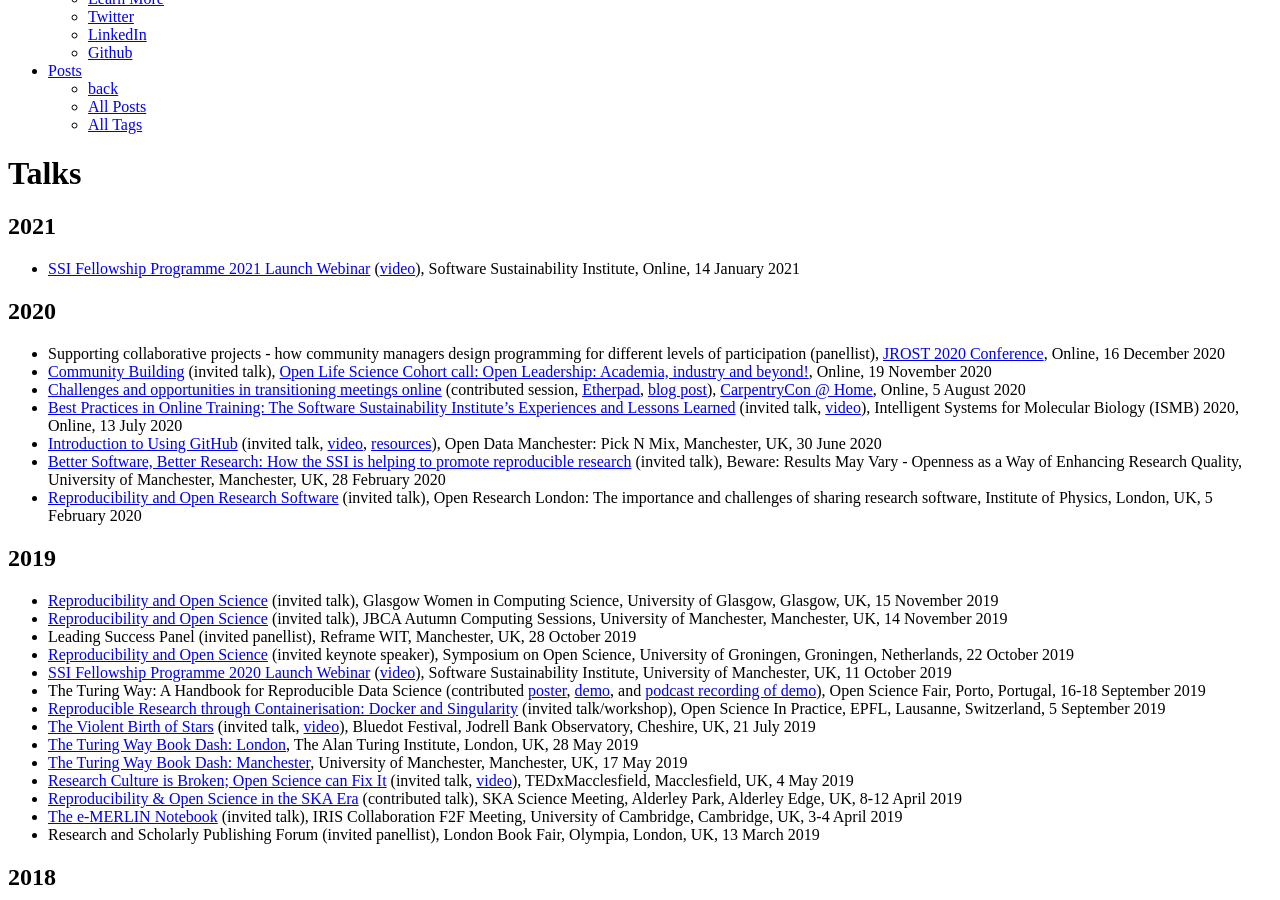
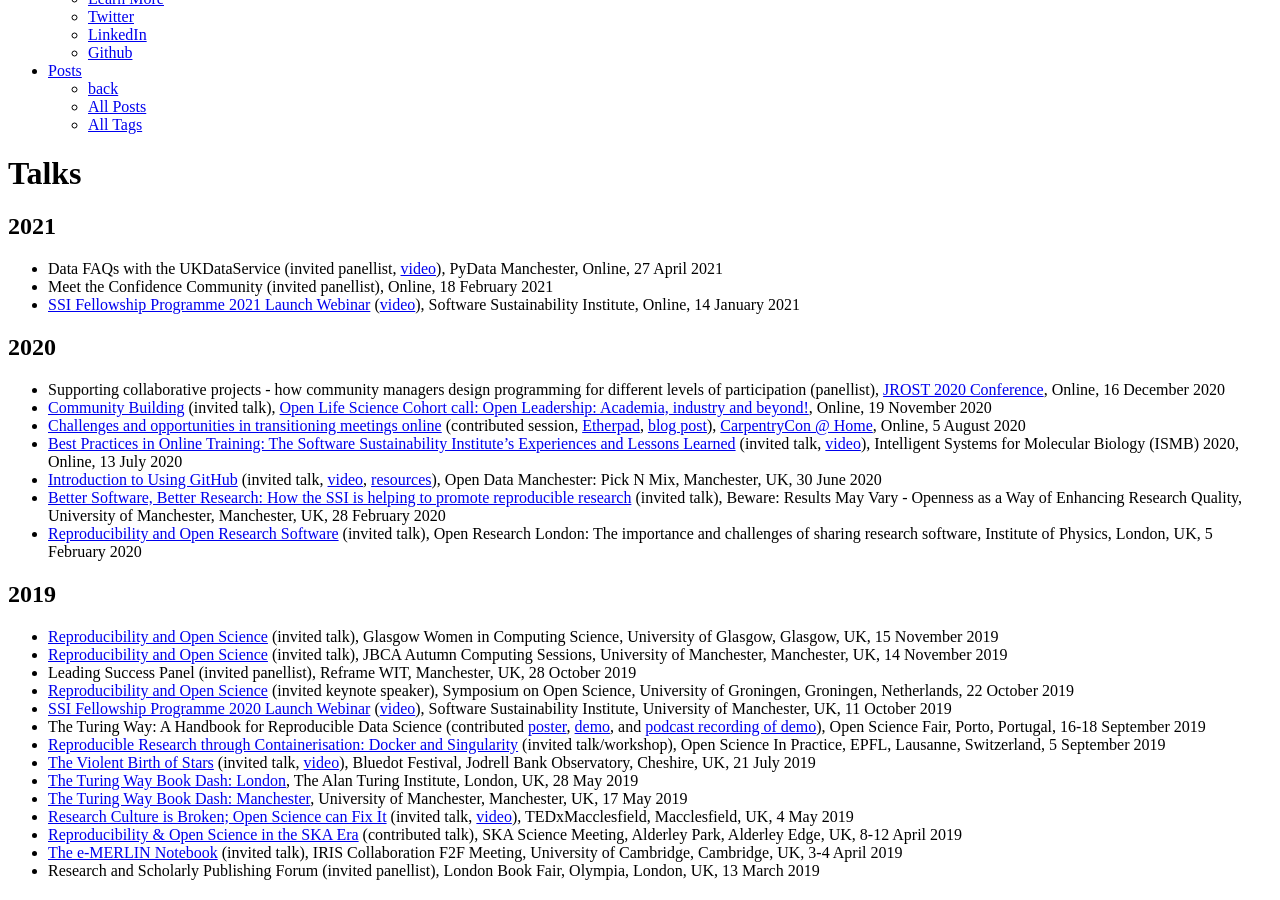
Before and after one commit to rainsworth/rainsworth.github.io, a Jekyll site: the page built from talks/index.md, in a window 1280 px wide and 900 px high, scrolled down 608 px. Built offline with Jekyll 4.4.1, drawn with Linux system fonts in a browser that asks for light colours.

Commit message:
Update index.md

```diff
--- a/talks/index.md
+++ b/talks/index.md
@@ -8,6 +8,8 @@
 
 ## 2021
 
+* Data FAQs with the UKDataService (invited panellist, [video](https://youtu.be/SvNGA5-wIPs?t=582)), PyData Manchester, Online, 27 April 2021
+* Meet the Confidence Community (invited panellist), Online, 18 February 2021
 * [SSI Fellowship Programme 2021 Launch Webinar](https://doi.org/10.5281/zenodo.4432058) ([video](https://youtu.be/aceXqDJSoxY)), Software Sustainability Institute, Online, 14 January 2021
 
 ## 2020
```
